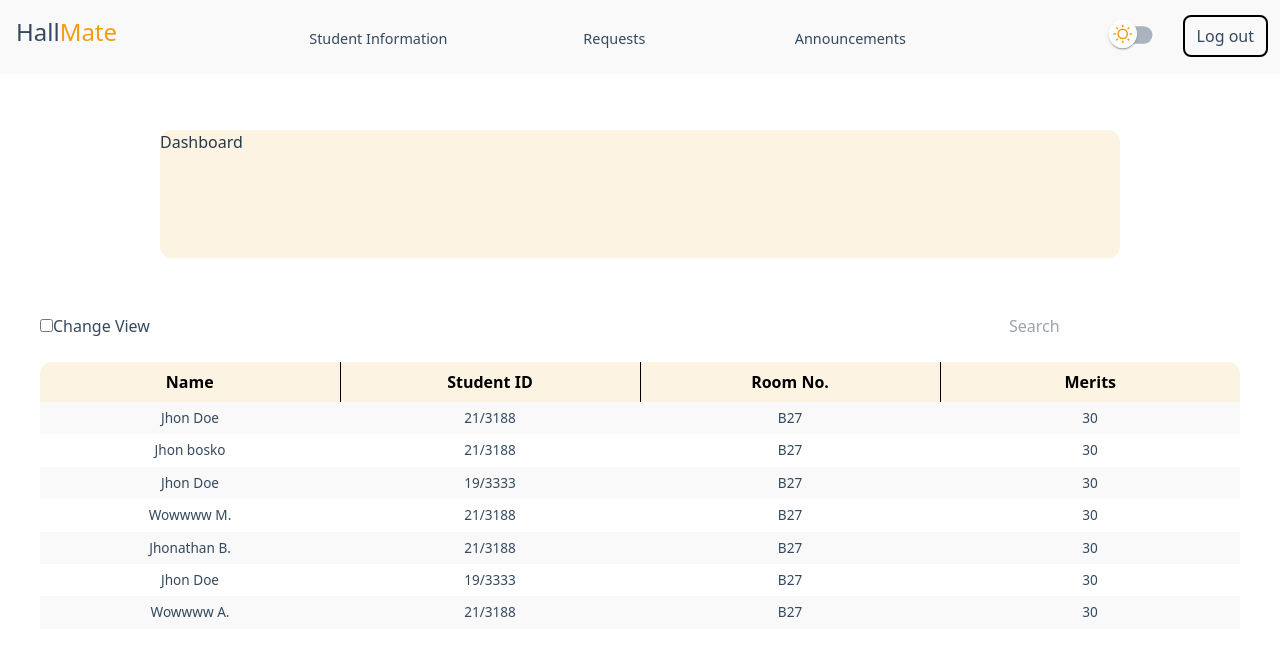
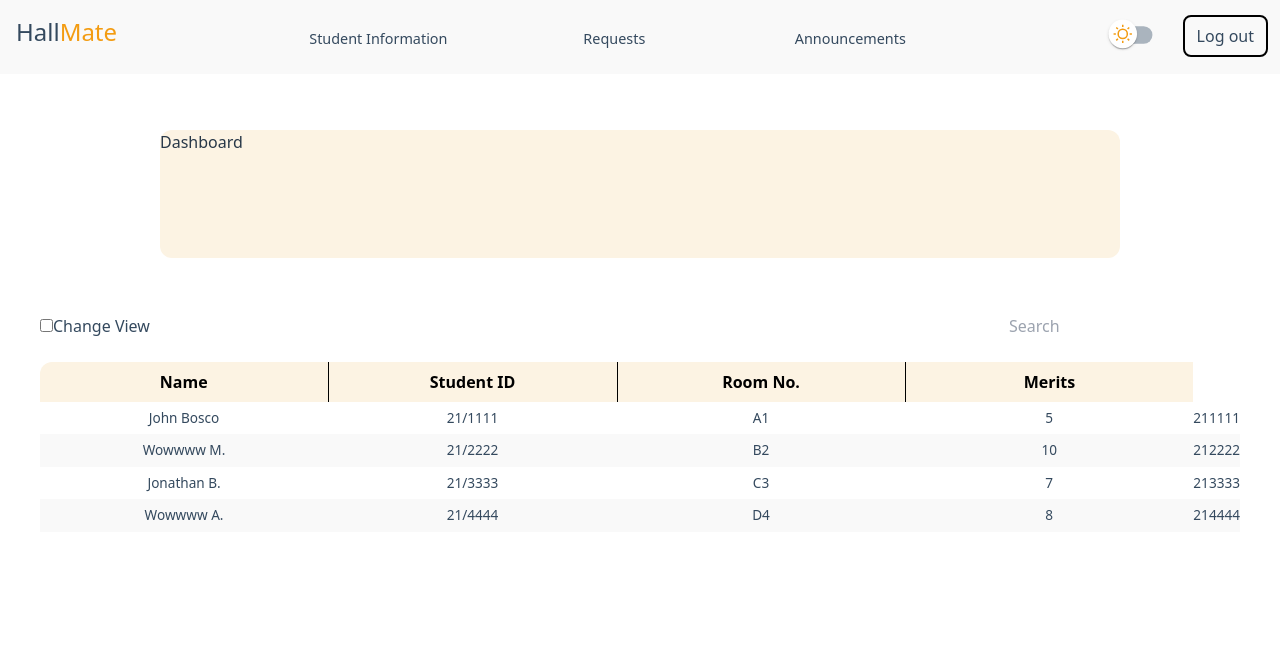
Before and after one commit to Olu-Oni/HallMate, a React (Vite) app: page / in a window 1280 px wide. Shown: the top 656 px of the page. Built offline with nearby package versions, Linux system fonts and the light colour scheme.

Commit message:
Stdnt infoSelect, minor announcement updares and json server integration

```diff
--- /dev/null
+++ b/db.json
@@ -0,0 +1,147 @@
+{
+    "users": [
+      {
+        "id": 1,
+        "role": "admin"
+      },
+      {
+        "id": 2,
+        "role": "student"
+      },
+      {
+        "id": 3,
+        "role": "student"
+      },
+      {
+        "id": 4,
+        "role": "student"
+      },
+      {
+        "id": 5,
+        "role": "student"
+      }
+    ],
+    "students": [
+      {
+        "id": 1,
+        "displayInfo": {
+          "name": "Jhon Doe",
+          "matrNo": "21/3188",
+          "roomNo": "B27",
+          "merits": 30
+        },
+        "personalInfo": {
+          "fullName": "Jhon Micheal Doe",
+          "hall": "Bethel Splendor",
+          "phoneNo": "07080718065",
+          "dateOfBirth": "27/Sept/2004",
+          "homeAddress": "Omole, Lagos",
+          "state": "Ekiti",
+          "religion": "Christian",
+          "nationality": "Nigerian"
+        },
+        "academicInfo": {
+          "courseOfStudy": "Information Technology",
+          "department": "Information Technology",
+          "faculty": "Computing and Engineering Sciences"
+        }
+      },
+      {
+        "id": 2,
+        "displayInfo": {
+          "name": "Alice Johnson",
+          "matrNo": "21/3190",
+          "roomNo": "C12",
+          "merits": 25
+        },
+        "personalInfo": {
+          "fullName": "Alice Maria Johnson",
+          "hall": "Bethel Grace",
+          "phoneNo": "08091234567",
+          "dateOfBirth": "12/May/2003",
+          "homeAddress": "Ikeja, Lagos",
+          "state": "Lagos",
+          "religion": "Christian",
+          "nationality": "Nigerian"
+        },
+        "academicInfo": {
+          "courseOfStudy": "Software Engineering",
+          "department": "Software Engineering",
+          "faculty": "Computing and Engineering Sciences"
+        }
+      },
+      {
+        "id": 3,
+        "displayInfo": {
+          "name": "Emeka Obi",
+          "matrNo": "21/3221",
+          "roomNo": "A45",
+          "merits": 40
+        },
+        "personalInfo": {
+          "fullName": "Emeka Chinedu Obi",
+          "hall": "Alpha Hall",
+          "phoneNo": "08134567890",
+          "dateOfBirth": "05/Nov/2002",
+          "homeAddress": "Onitsha, Anambra",
+          "state": "Anambra",
+          "religion": "Christian",
+          "nationality": "Nigerian"
+        },
+        "academicInfo": {
+          "courseOfStudy": "Cybersecurity",
+          "department": "Cybersecurity",
+          "faculty": "Computing and Engineering Sciences"
+        }
+      },
+      {
+        "id": 4,
+        "displayInfo": {
+          "name": "Fatima Bello",
+          "matrNo": "21/3255",
+          "roomNo": "D20",
+          "merits": 35
+        },
+        "personalInfo": {
+          "fullName": "Fatima Aisha Bello",
+          "hall": "Omega Hall",
+          "phoneNo": "07023456789",
+          "dateOfBirth": "14/Jan/2004",
+          "homeAddress": "Kaduna, Kaduna",
+          "state": "Kaduna",
+          "religion": "Muslim",
+          "nationality": "Nigerian"
+        },
+        "academicInfo": {
+          "courseOfStudy": "Computer Science",
+          "department": "Computer Science",
+          "faculty": "Computing and Engineering Sciences"
+        }
+      },
+      {
+        "id": 5,
+        "displayInfo": {
+          "name": "David Okon",
+          "matrNo": "21/3277",
+          "roomNo": "E33",
+          "merits": 28
+        },
+        "personalInfo": {
+          "fullName": "David Ini Okon",
+          "hall": "Victory Hall",
+          "phoneNo": "09087654321",
+          "dateOfBirth": "20/Jul/2003",
+          "homeAddress": "Uyo, Akwa Ibom",
+          "state": "Akwa Ibom",
+          "religion": "Christian",
+          "nationality": "Nigerian"
+        },
+        "academicInfo": {
+          "courseOfStudy": "Compuer information Systems",
+          "department": "Computer Science",
+          "faculty": "Computing and Engineering Sciences"
+        }
+      }
+    ]
+
+  }
--- a/package.json
+++ b/package.json
@@ -7,7 +7,8 @@
     "dev": "vite",
     "build": "vite build",
     "lint": "eslint .",
-    "preview": "vite preview"
+    "preview": "vite preview",
+    "server": "json-server -p3001 db.json"
   },
   "dependencies": {
     "@emotion/react": "^11.14.0",
@@ -32,6 +33,7 @@
     "eslint-plugin-react-refresh": "^0.4.16",
     "firebase-tools": "^13.31.1",
     "globals": "^15.14.0",
+    "json-server": "^1.0.0-beta.3",
     "postcss": "^8.5.1",
     "tailwindcss": "^3.4.17",
     "vite": "^6.0.5"
--- a/src/App.jsx
+++ b/src/App.jsx
@@ -15,7 +15,7 @@ const user = {
 const student = {
   displayInfo: {
     name: "Jhon Doe",
-    id: "21/3188",
+    matrNo: "21/3188",
     roomNo: "B27",
     merits: 30,
   },
@@ -57,7 +57,7 @@ const App = () => {
           {/* <Route path="/student_info" element={user.role==="student"?<StudentInfoPage/>:<StudentSelection/>} /> */}
           <Route path="/" element={<StudentSelection />} />
           <Route path="/student_infoSelect" element={<StudentSelection />} />
-          <Route path="/student_info" element={<StudentInfoPage />} />
+          <Route path="/student_info/:id" element={<StudentInfoPage />} />
           <Route path="/announcements" element={<AnnouncementsPage />} />
           <Route path="/requests" element={<RequestsPage />} />
           <Route path="/login" element={<RequestsPage />} />
--- a/src/Pages/StudentInfoPage.jsx
+++ b/src/Pages/StudentInfoPage.jsx
@@ -1,9 +1,11 @@
 import { useContext } from "react";
 import UserCircle from "../Components/svg/UserCircle";
 import { MyStates } from "../App";
+import { useParams } from "react-router-dom";
 
 const StudentInfoPage = () => {
   const { student } = useContext(MyStates);
+  const { id } = useParams();
 
   const meritColor = (point) => {
     if (point <= -30) return "text-red-600";
@@ -17,7 +19,7 @@ const StudentInfoPage = () => {
           <UserCircle />
           <div className="self-center">
             <h1>Name: {student.displayInfo.name}</h1>
-            <h1>Student ID: {student.displayInfo.id}</h1>
+            <h1>Student ID: {student.displayInfo.matrNo}</h1>
           </div>
           <div className="flex-grow flex justify-center text-[1.2rem]">
             <h1 className=" text-[1.2rem] mr-2">Merits Points:</h1>
--- a/src/Pages/StudentInfoSelection.jsx
+++ b/src/Pages/StudentInfoSelection.jsx
@@ -1,17 +1,32 @@
-import { useContext } from "react";
+import { useContext, useState } from "react";
 import { MyStates } from "../App";
 import { Link } from "react-router-dom";
+
 const StudentRow = ({ student, position }) => {
-  const isEven = position % 2
+  const isEven = position % 2 === 0;
   return (
-    <tr >
-      {Object.entries(student).map((StudentVal) => (
-        <td key={StudentVal[0]} className="p-0">
+    <tr>
+      {/*
+      <tr>
+        <td className={`p-2 ${isEven ? "secondaryBg" : "primaryBg"}`}>
+          <Link to={`/students/${student.matrNo}`} className="block w-full h-full">
+            {student.name}
+          </Link>
+        </td>
+        <td className="p-2">{student.matrNo}</td>
+        <td className="p-2">{student.roomNo || "N/A"}</td>
+        <td className="p-2">{student.merits || 0}</td>
+      </tr>
+      */}
+      {Object.entries(student).map(([key, value]) => (
+        <td key={key} className="p-0">
           <Link
-            to={`/students/${StudentVal[1].id}`}
-            className={` block w-full h-full primaryTxt py-[6px] text-[.85rem] ${ isEven? "secondaryBg " : "primaryBg "}`}
+            to={`/students/${student.uID}`}
+            className={`block w-full h-full primaryTxt py-[6px] text-[.85rem] ${
+              isEven ? "secondaryBg " : "primaryBg "
+            }`}
           >
-            {StudentVal[1]}
+            {value}
           </Link>
         </td>
       ))}
@@ -23,9 +38,9 @@ const StudentList = ({ students }) => {
   return (
     <div className="my-6 max-md:text-sm">
       <table className="border-collapse w-full rounded-t-xl overflow-hidden">
-        <thead className="tertiaryBg ">
+        <thead className="tertiaryBg">
           <tr className="secondaryBgBlue">
-            <th className="text-black border-solid border-r border-black ">
+            <th className="text-black border-solid border-r border-black">
               Name
             </th>
             <th className="text-black border-solid border-r border-black">
@@ -34,15 +49,15 @@ const StudentList = ({ students }) => {
             <th className="text-black border-solid border-r border-black">
               Room No.
             </th>
-            <th className="text-black ">Merits</th>
+            <th className="text-black">Merits</th>
           </tr>
         </thead>
         <tbody>
-          {students.map((student) => (
+          {students.map((student, index) => (
             <StudentRow
-              key={student.id}
+              key={student.matrNo + index}
               student={student}
-              position={students.indexOf(student) + 1}
+              position={index + 1}
             />
           ))}
         </tbody>
@@ -53,46 +68,89 @@ const StudentList = ({ students }) => {
 
 const StudentSelection = () => {
   const { student } = useContext(MyStates);
+  const [searchText, setSearchText] = useState("");
+
   const studentDisp = student.displayInfo;
-  // console.log({...student, displayInfo:"yeah"})
+
+  // **Ensure unique objects in students array**
   const students = [
-    studentDisp,
-    { ...studentDisp, name: "Jhon bosko" },
-    { ...studentDisp, id: "19/3333" },
-    { ...studentDisp, name: "Wowwww Mennington" },
-    { ...studentDisp, name: "Jhonathan boskoko" },
-    { ...studentDisp, id: "19/3333" },
-    { ...studentDisp, name: "Wowwww again Mennington" },
+    {
+      ...studentDisp,
+      name: "John Bosco",
+      matrNo: "21/1111",
+      uID: "211111",
+      roomNo: "A1",
+      merits: 5,
+    },
+    {
+      ...studentDisp,
+      name: "Wowwww Mennington",
+      matrNo: "21/2222",
+      uID: "212222",
+      roomNo: "B2",
+      merits: 10,
+    },
+    {
+      ...studentDisp,
+      name: "Jonathan Boskoko",
+      matrNo: "21/3333",
+      uID: "213333",
+      roomNo: "C3",
+      merits: 7,
+    },
+    {
+      ...studentDisp,
+      name: "Wowwww Again Mennington",
+      matrNo: "21/4444",
+      uID: "214444",
+      roomNo: "D4",
+      merits: 8,
+    },
   ];
 
+  // **Search Filter**
+  const searchedStudents = students.filter((st) => {
+    const toSearch = `${st.name} ${st.matrNo} ${st.roomNo} ${st.merits}`;
+    return toSearch.toLowerCase().includes(searchText.toLowerCase());
+  });
+
+  // **Shorten Name Function**
   const nameShorten = (name) => {
+    if (!name) return "";
     const post = name.indexOf(" ");
-    if (name.length >= 14) {
-      const shortName =
+    if (name.length >= 14 && post !== -1) {
+      return (
         name.slice(0, post) +
         " " +
         name.slice(post + 1, post + 2).toUpperCase() +
-        ".";
-      console.log(shortName, name);
-      return shortName;
-    } else return name;
+        "."
+      );
+    }
+    return name;
   };
-  const shortName = students.map((student) => ({
+
+  // **Apply Shortened Names**
+  const studentsWithShortNames = searchedStudents.map((student) => ({
     ...student,
     name: nameShorten(student.name),
   }));
 
   return (
-    <main className="px-10  max-md:px-2">
+    <main className="px-10 max-md:px-2">
       <div className="tertiaryBg my-14 mx-[10%] h-32 rounded-xl">Dashboard</div>
       <div className="flex justify-between">
         <label htmlFor="view">
           <input id="view" type="checkbox" />
           Change View
         </label>
-        <input className="rounded-md" placeholder="Search" />
+        <input
+          className="rounded-md"
+          placeholder="Search"
+          value={searchText}
+          onChange={(e) => setSearchText(e.target.value)}
+        />
       </div>
-      <StudentList students={shortName} />
+      <StudentList students={studentsWithShortNames} />
     </main>
   );
 };
```
Also changed, not shown: src/Pages/AnnouncementsPage.jsx (+4 -4 lines), 1 other file (tests, documents, lock files or other folders).
